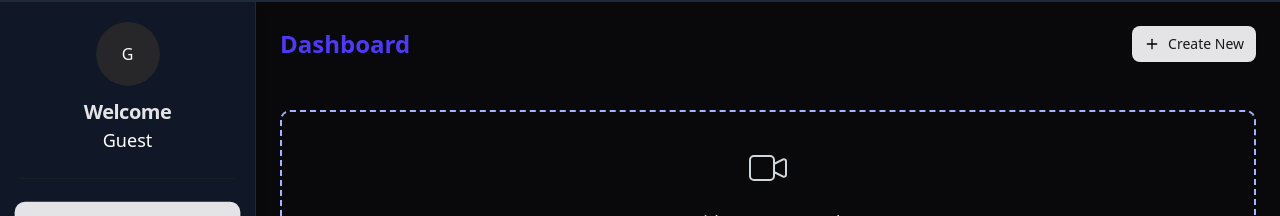
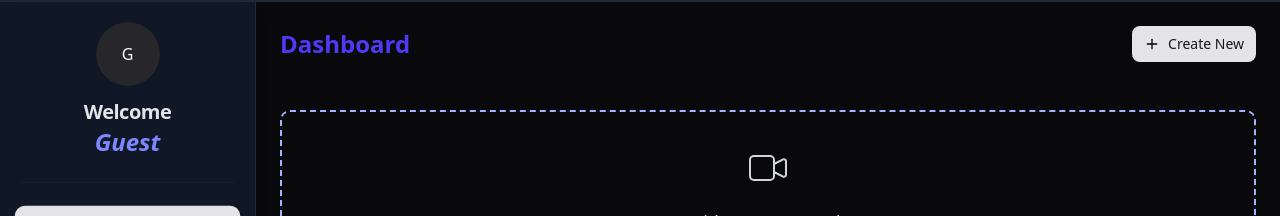
Before and after one commit to Vivek-736/AI-Video-Builder, a Next.js app: page /dashboard in a window 1280 px wide. Shown: the part 66-282 px from the top of the page. Built offline with nearby package versions, Linux system fonts and the light colour scheme; no server answers.

Commit message:
minuscule tweak in the sidebar for the username

```diff
--- a/components/Dashboard/Sidebar.tsx
+++ b/components/Dashboard/Sidebar.tsx
@@ -31,7 +31,7 @@ const Sidebar = () => {
         </Avatar>
 
         <h2 className="text-xl font-semibold tracking-tight text-primary">Welcome</h2>
-        <span className="text-lg text-black dark:text-white">{user?.fullName || "Guest"}</span>
+        <span className="text-indigo-600 dark:text-indigo-400 text-2xl font-extrabold italic">{user?.fullName || "Guest"}</span>
       </div>
 
       <nav className="flex flex-col gap-3 mt-6">
```
